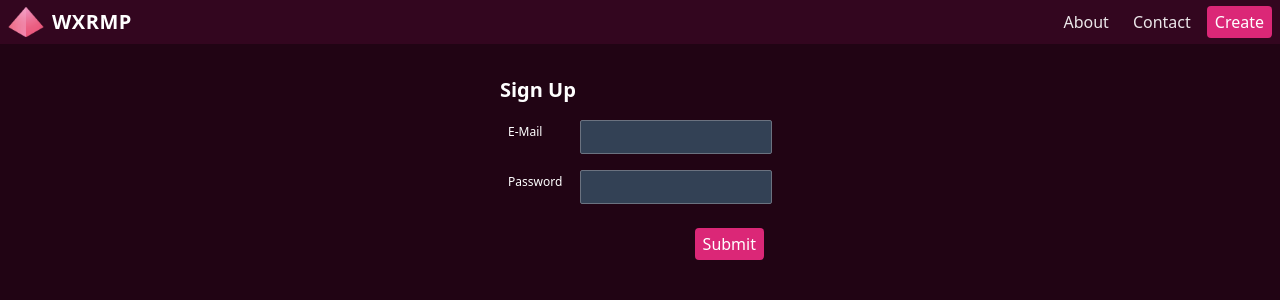
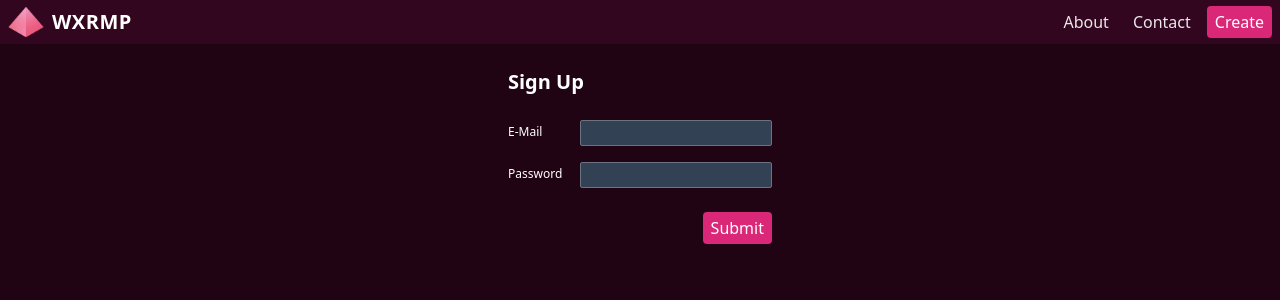
Before and after one commit to edwinwebb/next-wxrmp, a Next.js app: page /signup in a window 1280 px wide. Shown: the top 300 px of the page. Built offline with nearby package versions, Linux system fonts and the light colour scheme.

Commit message:
Formatting

```diff
--- a/src/pages/signup.tsx
+++ b/src/pages/signup.tsx
@@ -24,7 +24,7 @@ const ProperyRow = (props: PropertyRowProps) => {
   const { label, children, hasError, errorMessage } = props
   return (<div className="flex flex-row text-xs py-1 pr-2 md:py-2 flex-wrap">
     <div className="w-20 px-2 py-1">
-      <span>{label}</span>
+      <span className="text-md">{label}</span>
     </div>
     <div className="flex-1">
       {children}
@@ -47,13 +47,15 @@ const Page = () => {
     <>
       <div className="container mx-auto px-4">
         <div className="pt-4 md:w-1/4 md:mx-auto md:p-4">
-          <h2 className="text-xl font-bold pt-4 pb-2">Sign Up</h2>
+          <h2 className="text-xl font-bold p-2 pb-4">Sign Up</h2>
           <form onSubmit={onSubmit}>
             <ProperyRow label="E-Mail" hasError={typeof errors.email !== 'undefined'} errorMessage={errors.email?.message}>
               <input
                 {...register("email")}
+                disabled={hasSubmitted}
+                type="text"
                 className={`
-                  w-full p-0 px-1 py-1 mr-2 rounded-sm
+                  w-full p-0 px-1 py-0 mr-2 rounded-sm
                   text-white bg-slate-700 border-transparentcfocus:border-gray-900 focus:bg-slate-800
                   ${errors.email && 'focus:bg-red-900'}`}
               />
@@ -61,13 +63,15 @@ const Page = () => {
             <ProperyRow label="Password" hasError={typeof errors.password !== 'undefined'} errorMessage={errors.password?.message}>
               <input
                 {...register("password")}
+                disabled={hasSubmitted}
+                type='password'
                 className={`
-                  w-full p-0 px-1 py-1 mr-2 rounded-sm
+                  w-full p-0 px-1 py-0 mr-2 rounded-sm
                   text-white bg-slate-700 border-transparentcfocus:border-gray-900 focus:bg-slate-800
                   ${errors.password && 'focus:bg-red-900'}`}
               />
             </ProperyRow>
-            <div className="flex flex-row-reverse px-4 pt-4">
+            <div className="flex flex-row-reverse px-2 pt-4">
               <input type="submit" className="bg-pink-600 text-white rounded px-2 py-1" />
             </div>
           </form>
```
